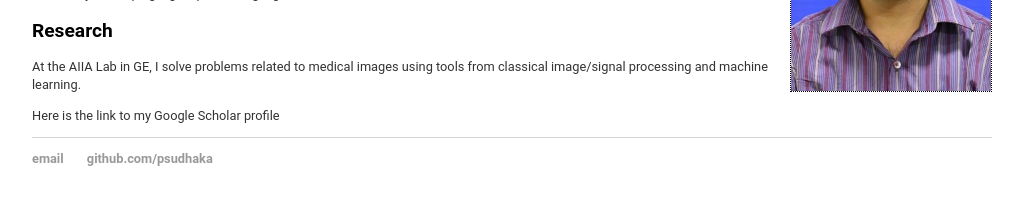
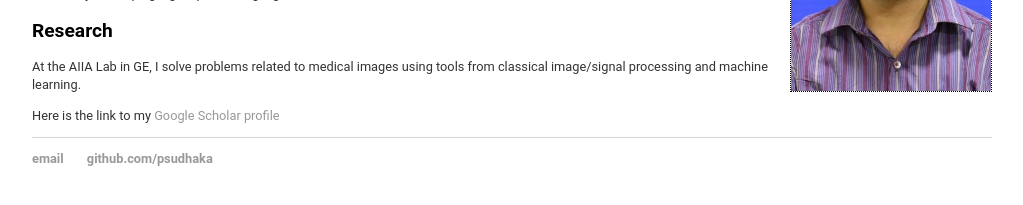
Before and after one commit to psudhaka/psudhaka.github.io, a Jekyll site: the page built from index.html, in a window 1280 px wide. Shown: the part 277-482 px from the top of the page, without its empty margins (128-1151 px from the left). Built offline with Jekyll 4.4.1, drawn with Linux system fonts in a browser that asks for light colours; part of the change alters nothing that is shown.

```diff
--- a/index.html
+++ b/index.html
@@ -37,5 +37,5 @@ img {
   	<p>At the AIIA Lab in GE, I solve problems related to medical images using tools from classical image/signal processing
   	and machine learning. </p>
 
-    <p>Here is the link to my Google Scholar profile</p>
+    <p>Here is the link to my <a target="_blank" href="https://scholar.google.co.in/citations?user=HEyAlnwAAAAJ">Google Scholar profile</a></p>
 </div><!-- /.blurb -->
```
